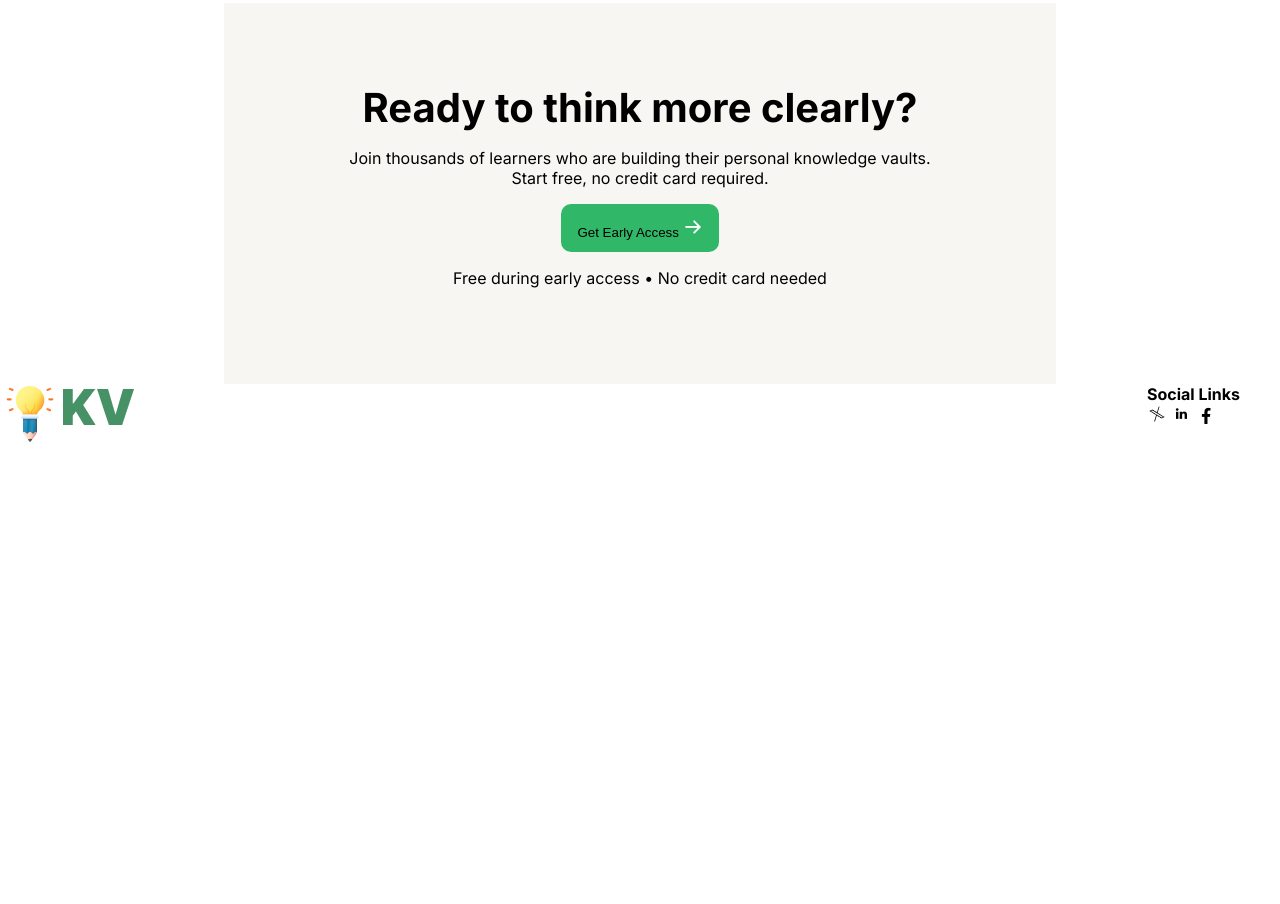
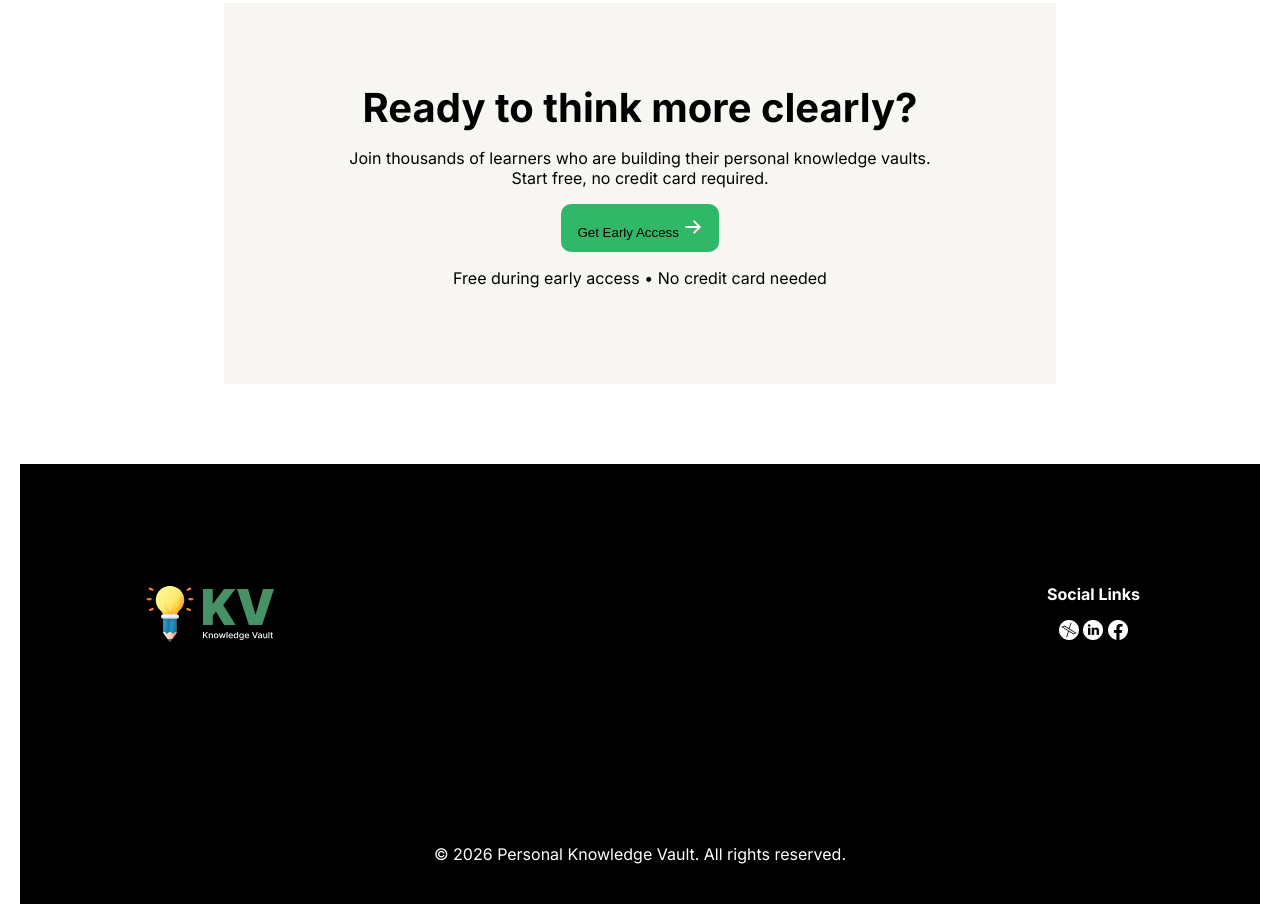
Before and after one commit to mojahidul472/A01-Knowledge, a plain HTML site: page index.html in a window 1280 px wide. Shown: the part 1888-2792 px from the top of the page. Before the commit the page ends 2332 px from the top, so only its background shows below. Drawn offline with Linux system fonts and the light colour scheme.

Commit message:
commit footer

```diff
--- a/index.html
+++ b/index.html
@@ -119,6 +119,7 @@
             <img src="assets/facebook.png" alt="">
             </div>
         </div>
+        <div class="copy">© 2026 Personal Knowledge Vault. All rights reserved.</div>
     </footer>
 </body>
 </html>
--- a/styles/style.css
+++ b/styles/style.css
@@ -230,10 +230,24 @@ nav{
 
 footer{
     max-width: 1240px;
-
+    margin: 0 auto;
+    background-color: #000000;
+    text-align: center;
 }
 
 .social-box{
+    margin: 80px 0;
+    padding: 120px;
     display: flex;
     justify-content: space-between;
 }
+
+.social-box h4{
+    color: #FFFFFF;
+    margin-bottom: 16px;
+}
+.copy{
+    text-align: center;
+    color: #ffffff;
+    padding-bottom: 40px;
+}
```
